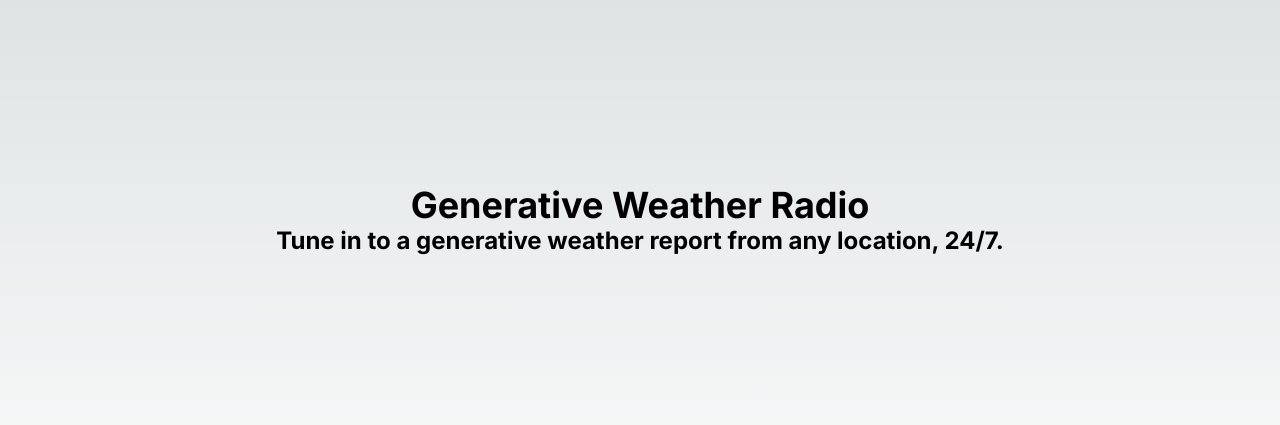
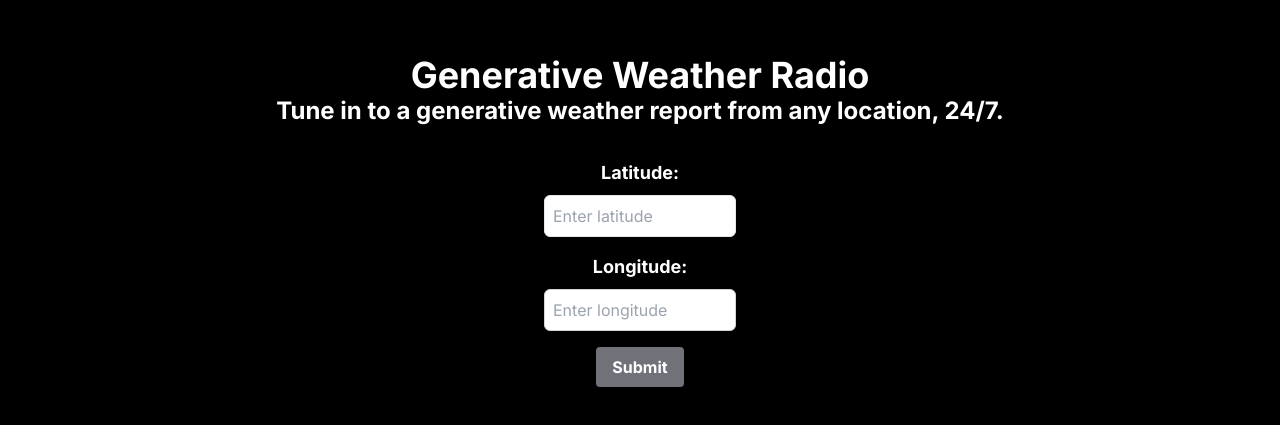
Before and after one commit to simonlandau/generative-weather-radio, a Next.js app: page / in a window 1280 px wide. Shown: the part 179-604 px from the top of the page. Built offline with nearby package versions, Linux system fonts and the light colour scheme.

Commit message:
cleaning up and adding GenForm component

```diff
--- a/app/globals.css
+++ b/app/globals.css
@@ -2,32 +2,6 @@
 @tailwind components;
 @tailwind utilities;
 
-:root {
-  --foreground-rgb: 0, 0, 0;
-  --background-start-rgb: 214, 219, 220;
-  --background-end-rgb: 255, 255, 255;
+body {
+    @apply bg-black text-white;
 }
-
-@media (prefers-color-scheme: dark) {
-  :root {
-    --foreground-rgb: 255, 255, 255;
-    --background-start-rgb: 0, 0, 0;
-    --background-end-rgb: 0, 0, 0;
-  }
-}
-
-body {
-  color: rgb(var(--foreground-rgb));
-  background: linear-gradient(
-      to bottom,
-      transparent,
-      rgb(var(--background-end-rgb))
-    )
-    rgb(var(--background-start-rgb));
-}
-
-@layer utilities {
-  .text-balance {
-    text-wrap: balance;
-  }
-}
--- a/app/page.tsx
+++ b/app/page.tsx
@@ -1,8 +1,13 @@
+import { GenForm } from "@/components/genform";
+
 export default function Home() {
   return (
     <main className="flex min-h-screen flex-col items-center justify-center p-24">
       <h1 className="text-4xl font-bold">Generative Weather Radio</h1>
-      <p className="text-2xl font-bold">Tune in to a generative weather report from any location, 24/7.</p>
+      <p className="text-2xl font-bold">
+        Tune in to a generative weather report from any location, 24/7.
+      </p>
+      <GenForm />
     </main>
   );
 }
--- /dev/null
+++ b/components/genform.tsx
@@ -0,0 +1,39 @@
+export function GenForm() {
+
+  return (
+    <form className="mt-8 flex flex-col items-center">
+      <label htmlFor="latitude" className="text-lg font-bold mb-2">
+        Latitude:
+      </label>
+      <input
+        type="number"
+        id="latitude"
+        name="latitude"
+        min="-90"
+        max="90"
+        className="w-48 p-2 border border-zinc-3000 text-zinc-700 rounded-md mb-4"
+        placeholder="Enter latitude"
+      />
+
+      <label htmlFor="longitude" className="text-lg font-bold mb-2">
+        Longitude:
+      </label>
+      <input
+        type="number"
+        id="longitude"
+        name="longitude"
+        min="-180"
+        max="180"
+        className="w-48 p-2 border border-zinc-300 text-zinc-700 rounded-md mb-4"
+        placeholder="Enter longitude"
+      />
+
+      <button
+        type="submit"
+        className="bg-zinc-500 hover:bg-zinc-700 text-white font-bold py-2 px-4 rounded"
+      >
+        Submit
+      </button>
+    </form>
+  );
+}
```
